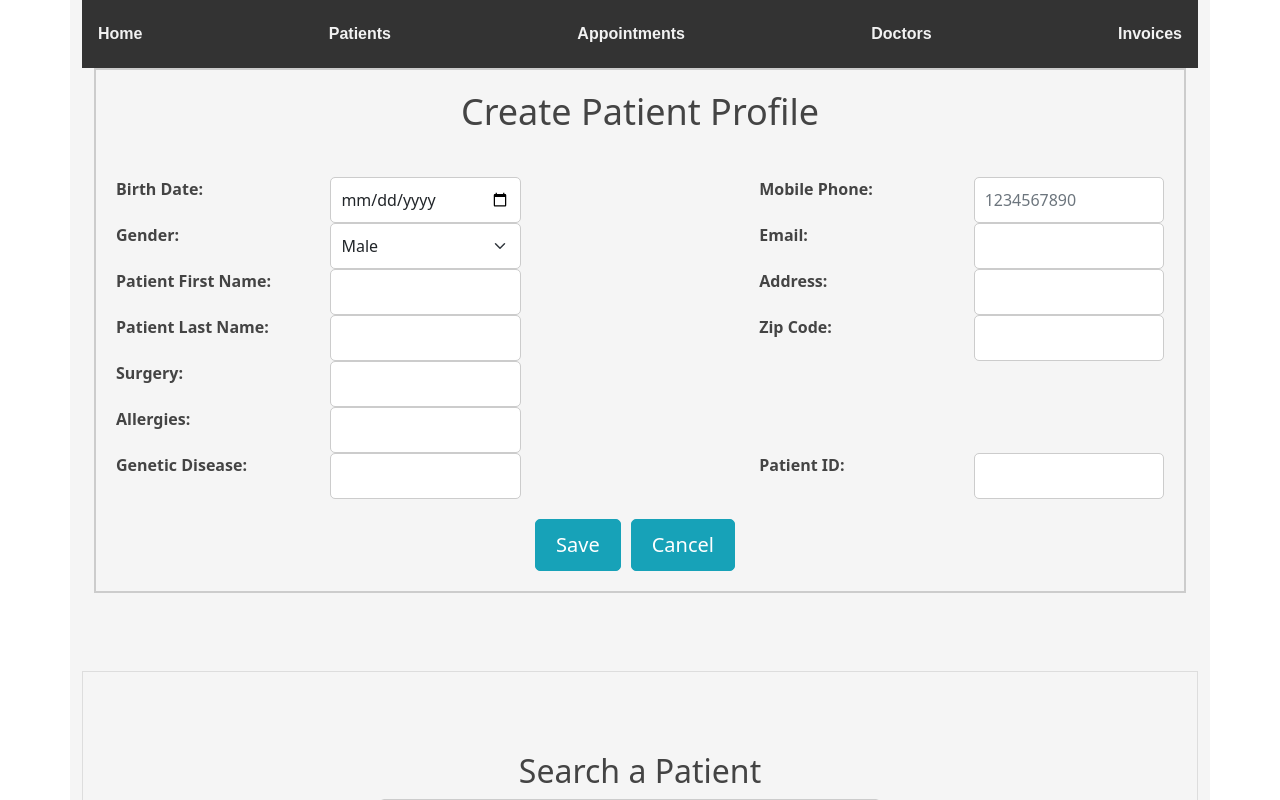
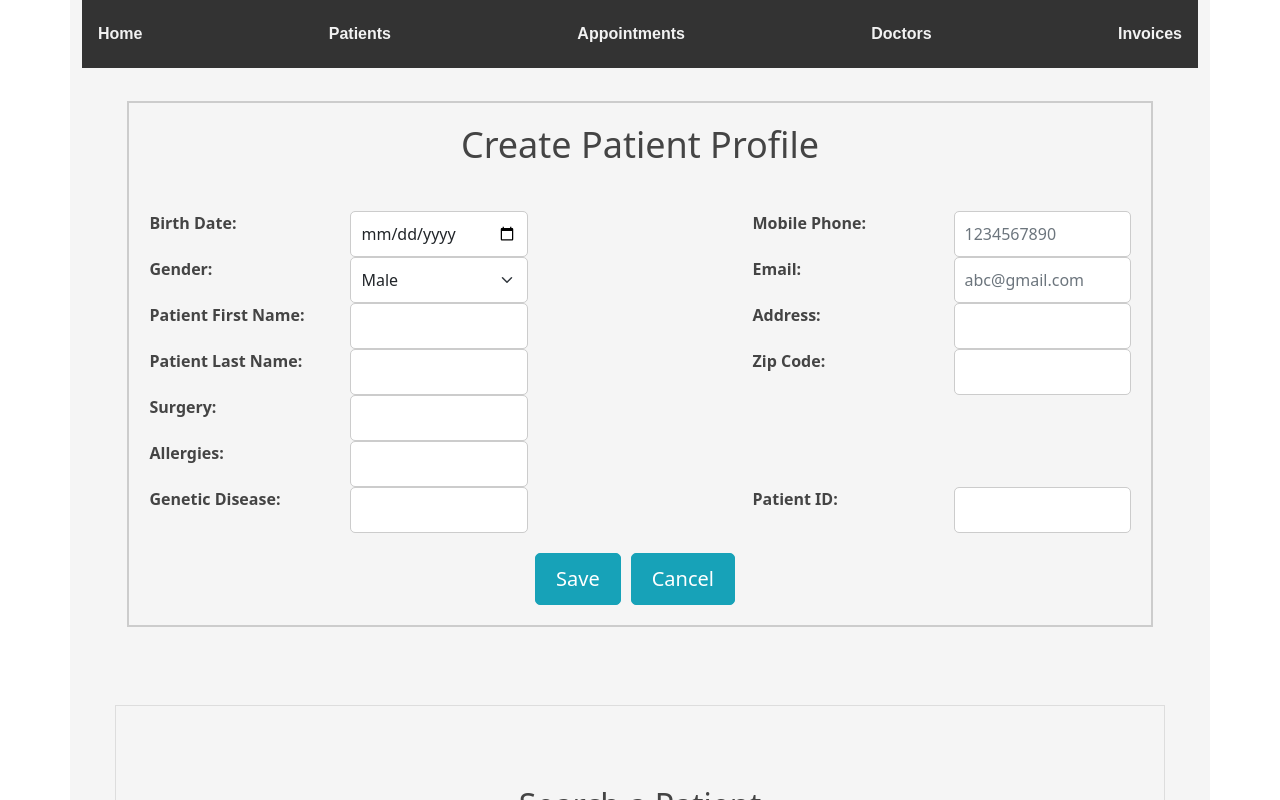
Before and after one commit to yourseulah/CSIS-3275-001-Project_DessClinicSystem_Vue, a Vue app in the folder dessclinicsystem/: page /patientinfo in a window 1280 px wide. Shown: the top 800 px of the page. Built offline with nearby package versions, Linux system fonts and the light colour scheme.

Commit message:
changed patient layout

```diff
--- a/dessclinicsystem/src/components/Patient/PatientAdd.vue
+++ b/dessclinicsystem/src/components/Patient/PatientAdd.vue
@@ -34,7 +34,7 @@
                     <label class="form-label">Email: </label>
                 </div>
                 <div class="col">
-                    <input class="form-control" type="email" name="email" v-model="patient.email">
+                    <input placeholder="abc@gmail.com" class="form-control" type="email" name="email" v-model="patient.email">
                 </div>
             </div>
             <div class="row">
--- a/dessclinicsystem/src/components/Patient/PatientInfo.vue
+++ b/dessclinicsystem/src/components/Patient/PatientInfo.vue
@@ -1,12 +1,9 @@
 <template>
-    <div>
+    <div class="patientInfoDiv">
         <PatientAdd :updatePatient="childName"></PatientAdd>
         <br /><br />
         <PatientSearch :getChild="getChildName"></PatientSearch>
         <br /><br />
-
-
-
     </div>
 </template>
 
@@ -36,3 +33,10 @@ export default {
 }
 
 </script>
+
+<style>
+.patientInfoDiv
+{
+    margin: 3%;
+}
+</style>
```
